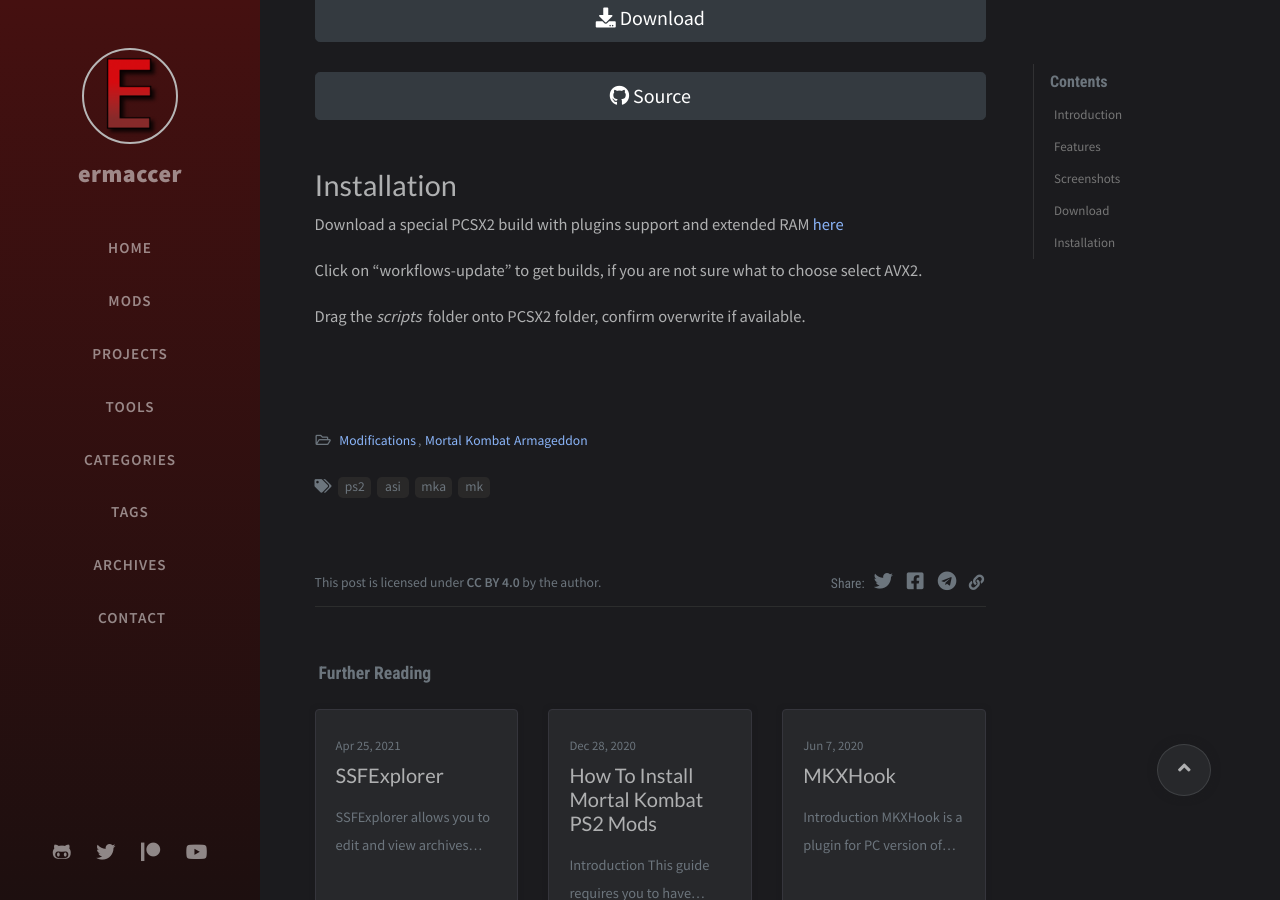
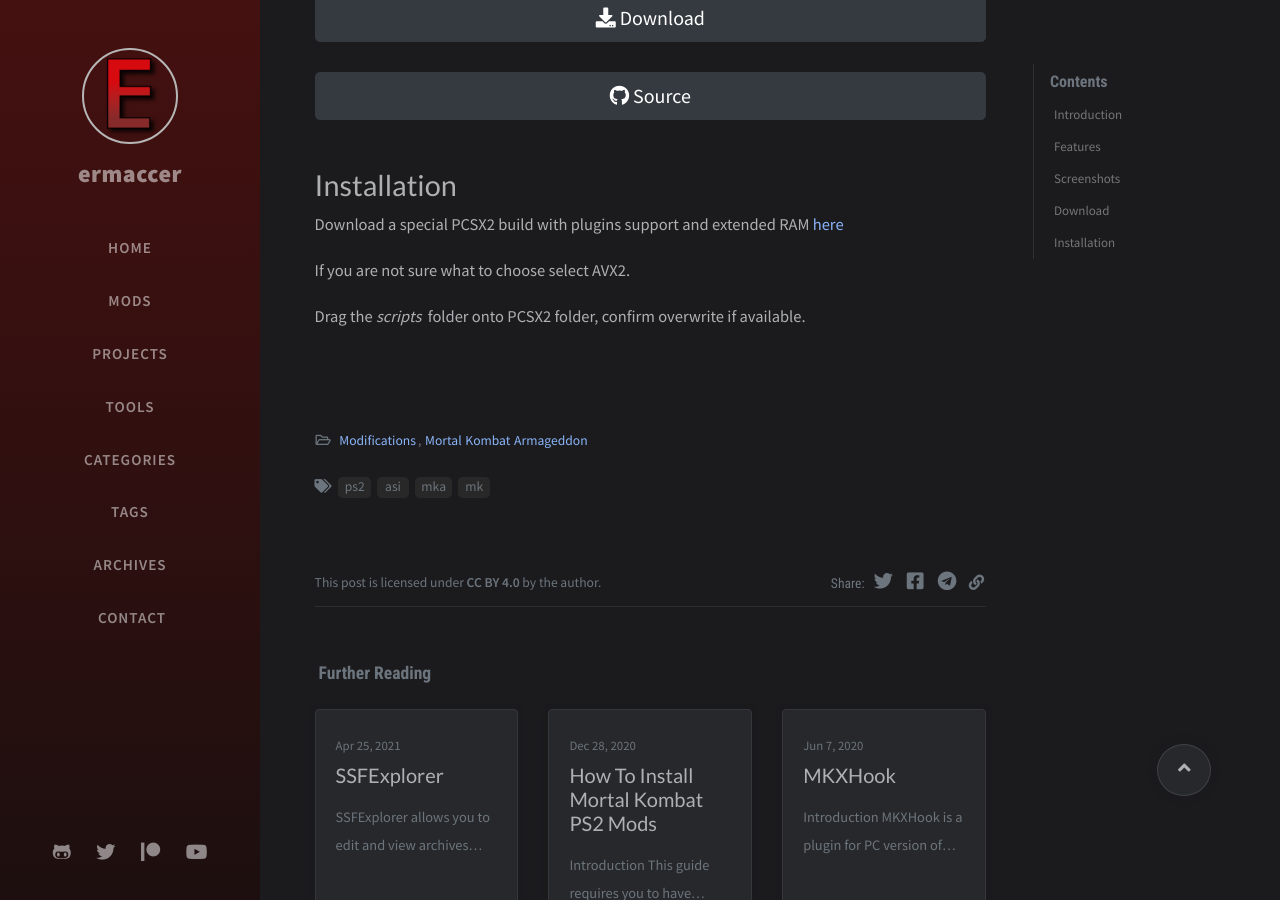
Before and after one commit to ermaccer/ermaccer.github.io, a Jekyll site: the page built from _posts/plugins/2022-03-28-mkahook.md, in a window 1280 px wide and 900 px high, scrolled down 789 px. Built offline with Jekyll 4.4.1, drawn with Linux system fonts in a browser that asks for light colours; nearby versions of some CDN libraries; comment, search, counter and statistics services are not loaded.

Commit message:
Update 2022-03-28-mkahook.md

```diff
--- a/_posts/plugins/2022-03-28-mkahook.md
+++ b/_posts/plugins/2022-03-28-mkahook.md
@@ -44,6 +44,6 @@ Source
 
 Download a special PCSX2 build with plugins support and extended RAM <a href="https://github.com/ASI-Factory/PCSX2-Fork-With-Plugins/releases/">here</a>
 
-Click on "workflows-update" to get builds, if you are not sure what to choose select AVX2.
+If you are not sure what to choose select AVX2.
 
 Drag the *scripts* folder onto PCSX2 folder, confirm overwrite if available.
```
